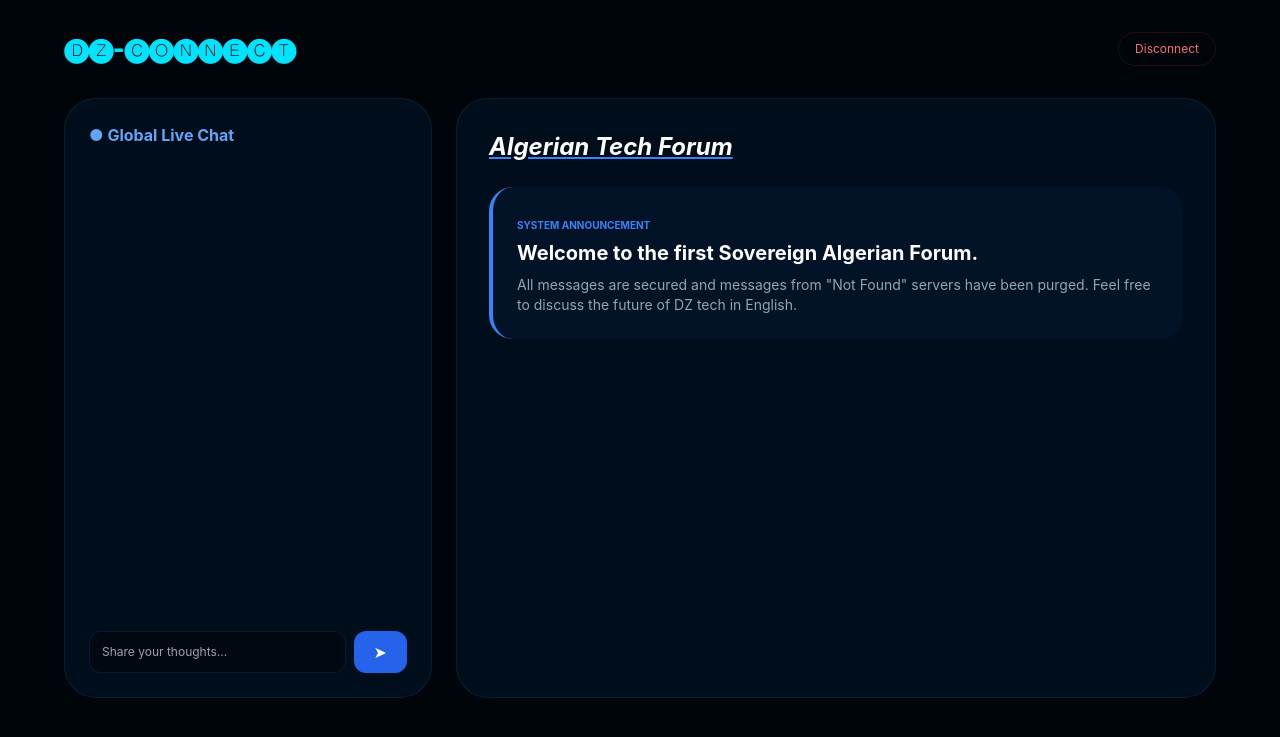
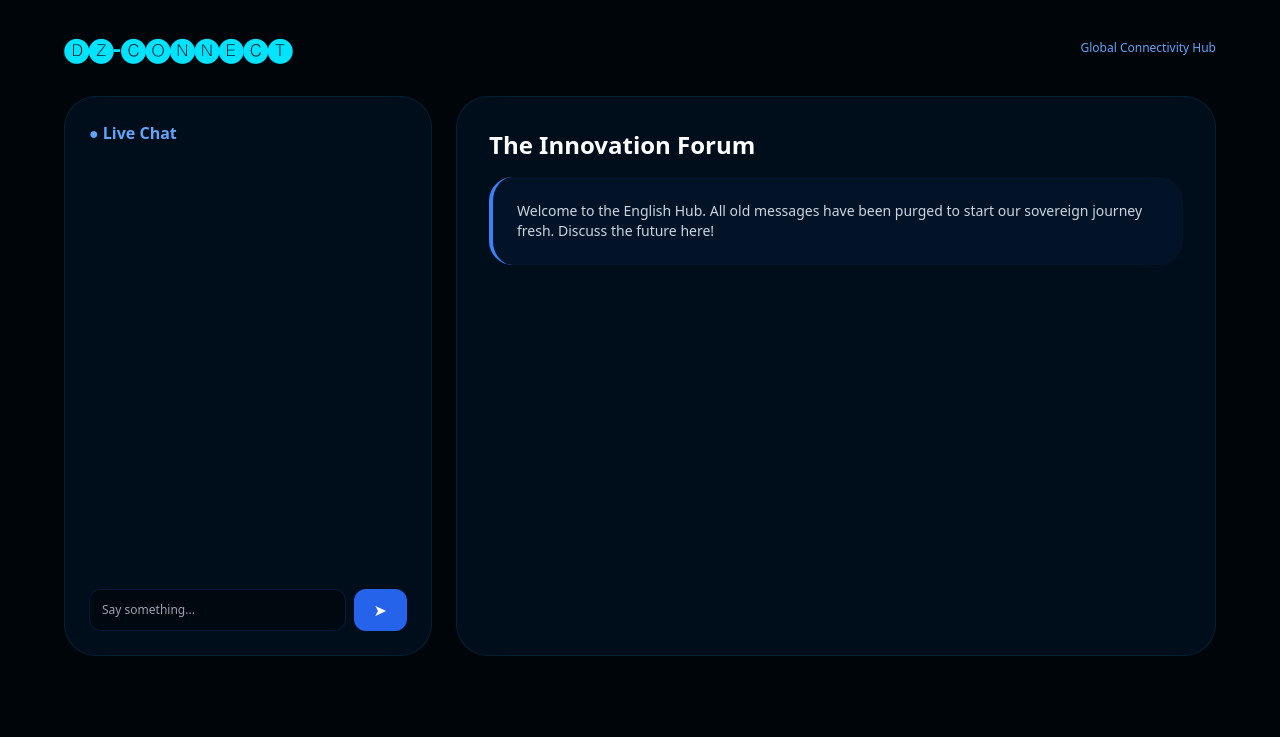
Before and after one commit to ijrambux/DZ-CONNECT, a Flask app: page /hub in a window 1280 px wide. Shown: the top 737 px of the page. Run offline with Flask 3, Linux system fonts and the light colour scheme; the visitor is signed in with stand-in values (Sample User, id 1); some libraries are stand-ins or nearby versions.

Commit message:
Update hub.html

```diff
--- a/templates/hub.html
+++ b/templates/hub.html
@@ -2,10 +2,10 @@
 <html lang="en">
 <head>
     <meta charset="UTF-8">
-    <title>🅓🅩-🅒🅞🅝🅝🅔🅒🅣 | Sovereign Hub</title>
+    <title>🅓🅩-🅒🅞🅝🅝🅔🅒🅣 | Hub</title>
     <script src="https://cdn.tailwindcss.com"></script>
     <style>
-        body { background: #00050a; color: #fff; font-family: 'Inter', sans-serif; }
+        body { background: #00050a; color: #fff; }
         .glass-panel { background: rgba(0, 20, 40, 0.6); border: 1px solid rgba(0, 212, 255, 0.1); }
         .brand-mini { filter: invert(48%) sepia(79%) saturate(2476%) hue-rotate(160deg) brightness(118%) contrast(119%); font-weight: 900; }
     </style>
@@ -13,55 +13,43 @@
 <body class="p-4 md:p-8">
     <nav class="max-w-6xl mx-auto flex justify-between items-center mb-8">
         <h1 class="text-2xl brand-mini">🅓🅩-🅒🅞🅝🅝🅔🅒🅣</h1>
-        <a href="/" class="text-xs text-red-400 border border-red-900/30 px-4 py-2 rounded-full">Disconnect</a>
+        <div class="text-xs text-blue-400">Global Connectivity Hub</div>
     </nav>
-
-    <div class="max-w-6xl mx-auto grid grid-cols-1 lg:grid-cols-3 gap-6 h-[75vh]">
+    <div class="max-w-6xl mx-auto grid grid-cols-1 lg:grid-cols-3 gap-6 h-[70vh]">
         <div class="lg:col-span-1 glass-panel rounded-[2rem] p-6 flex flex-col">
-            <h2 class="text-blue-400 font-bold mb-4 flex items-center gap-2">● Global Live Chat</h2>
-            <div id="chatDisplay" class="flex-grow overflow-y-auto space-y-3 mb-4 text-xs"></div>
+            <h2 class="text-blue-400 font-bold mb-4">● Live Chat</h2>
+            <div id="c" class="flex-grow overflow-y-auto space-y-2 mb-4 text-xs pr-2"></div>
             <div class="flex gap-2">
-                <input id="msgInput" type="text" placeholder="Share your thoughts..." class="w-full bg-black/40 border border-blue-900/30 p-3 rounded-xl text-xs outline-none focus:border-blue-400">
-                <button onclick="postMsg()" class="bg-blue-600 px-5 rounded-xl">➤</button>
+                <input id="m" type="text" placeholder="Say something..." class="w-full bg-black/40 border border-blue-900/30 p-3 rounded-xl text-xs outline-none">
+                <button onclick="send()" class="bg-blue-600 px-5 rounded-xl">➤</button>
             </div>
         </div>
-
         <div class="lg:col-span-2 glass-panel rounded-[2rem] p-8 overflow-y-auto">
-            <h2 class="text-2xl font-bold mb-6 italic underline decoration-blue-500">Algerian Tech Forum</h2>
-            <div class="space-y-6">
-                <div class="bg-blue-900/10 p-6 rounded-3xl border-l-4 border-blue-500">
-                    <span class="text-[10px] text-blue-500 font-bold">SYSTEM ANNOUNCEMENT</span>
-                    <h3 class="text-xl font-bold mt-1">Welcome to the first Sovereign Algerian Forum.</h3>
-                    <p class="text-sm text-slate-400 mt-2">All messages are secured and messages from "Not Found" servers have been purged. Feel free to discuss the future of DZ tech in English.</p>
-                </div>
+            <h2 class="text-2xl font-bold mb-4">The Innovation Forum</h2>
+            <div class="p-6 bg-blue-900/10 rounded-3xl border-l-4 border-blue-500">
+                <p class="text-sm text-slate-300">Welcome to the English Hub. All old messages have been purged to start our sovereign journey fresh. Discuss the future here!</p>
             </div>
         </div>
     </div>
-
     <script>
-        async function updateChat() {
+        async function update() {
             const res = await fetch('/api/messages');
             const data = await res.json();
-            document.getElementById('chatDisplay').innerHTML = data.map(m => `
-                <div class="bg-blue-500/5 p-3 rounded-2xl border-b border-blue-900/10">
-                    <span class="text-blue-400 font-bold block mb-1">${m.sender}</span>
-                    <span class="text-slate-200">${m.body}</span>
-                </div>
+            document.getElementById('c').innerHTML = data.map(m => `
+                <div class="p-2 bg-blue-900/20 rounded-xl"><span class="text-blue-400 font-bold">${m.sender}:</span> ${m.body}</div>
             `).join('');
         }
-
-        async function postMsg() {
-            const input = document.getElementById('msgInput');
-            if(!input.value) return;
+        async function send() {
+            const i = document.getElementById('m');
+            if(!i.value) return;
             await fetch('/api/messages', {
                 method: 'POST',
                 headers: {'Content-Type': 'application/json'},
-                body: JSON.stringify({text: input.value})
+                body: JSON.stringify({text: i.value})
             });
-            input.value = '';
-            updateChat();
+            i.value = ''; update();
         }
-        setInterval(updateChat, 2000);
+        setInterval(update, 2000);
     </script>
 </body>
 </html>
```
